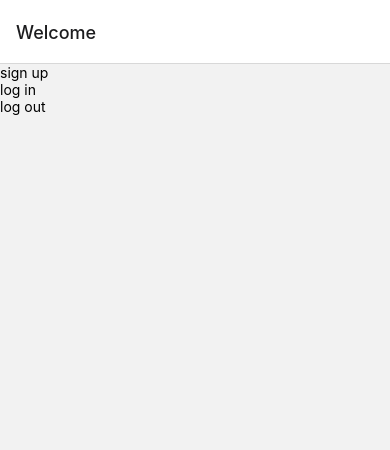
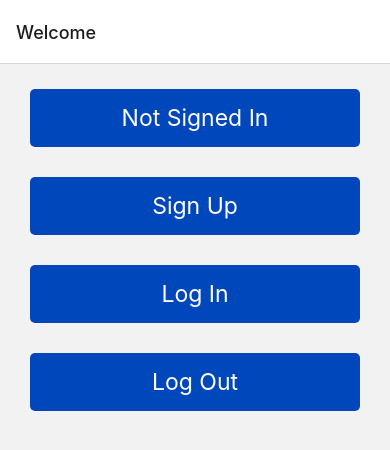
Before and after one commit to leejoonli/expense-tracker, a React Native app: screen /Home in a window 390 px wide. Shown: the top 450 px of the page. Built offline with nearby package versions, Linux system fonts and the light colour scheme.

Commit message:
add css to home component

```diff
--- a/components/Home/Home.tsx
+++ b/components/Home/Home.tsx
@@ -1,5 +1,5 @@
 import React, { useEffect, useState } from 'react';
-import { Text, Button, View, Modal, TextInput, Pressable } from 'react-native';
+import { Text, Button, View, Modal, TextInput, Pressable, StyleSheet, Vibration } from 'react-native';
 import AsyncStorage from '@react-native-async-storage/async-storage';
 import axios from 'axios';
 
@@ -181,7 +181,7 @@ function Home({ navigation }: any) {
     }
 
     return (
-        <View>
+        <View style={styles.homeContainer}>
             {/* sign up modal */}
             <Modal
                 animationType='slide'
@@ -214,14 +214,30 @@ function Home({ navigation }: any) {
                     <Pressable onPress={() => setLoginModal(!loginModal)}><Text>close</Text></Pressable>
                 </View>
             </Modal>
-            {loggedIn && <Text>{user.username}</Text>}
+            {loggedIn ? <Text style={styles.text}>Signed in as: {user.username}</Text> : <Text style={styles.text}>Not Signed In</Text>}
             {/* pressables to show either sign up or login modal, or to logout */}
-            <Pressable onPress={() => setSignUpModal(!signUpModal)}><Text>sign up</Text></Pressable>
-            <Pressable onPress={() => setLoginModal(!loginModal)}><Text>log in</Text></Pressable>
-            <Pressable onPress={handleLogout}><Text>log out</Text></Pressable>
-            {loggedIn && <Button title='go to profile' onPress={() => navigation.navigate('Profile', { name: 'Lulu' })} />}
+            <Pressable onPress={() => setSignUpModal(!signUpModal)}><Text style={styles.text}>Sign Up</Text></Pressable>
+            <Pressable onPress={() => setLoginModal(!loginModal)}><Text style={styles.text}>Log In</Text></Pressable>
+            <Pressable onPress={handleLogout}><Text style={styles.text}>Log Out</Text></Pressable>
+            {loggedIn && <Pressable onPress={() => navigation.navigate('Profile', { name: 'Lulu' })} ><Text style={styles.text}>Go To Profile</Text></Pressable>}
         </View>
     );
 }
 
+const styles = StyleSheet.create({
+    homeContainer: {
+        paddingTop: 25,
+    },
+    text: {
+        backgroundColor: '#0047bb',
+        textAlign: 'center',
+        color: 'white',
+        fontSize: 23,
+        padding: 15,
+        borderRadius: 5,
+        margin: 30,
+        marginTop: 0,
+    },
+});
+
 export default Home;
```
